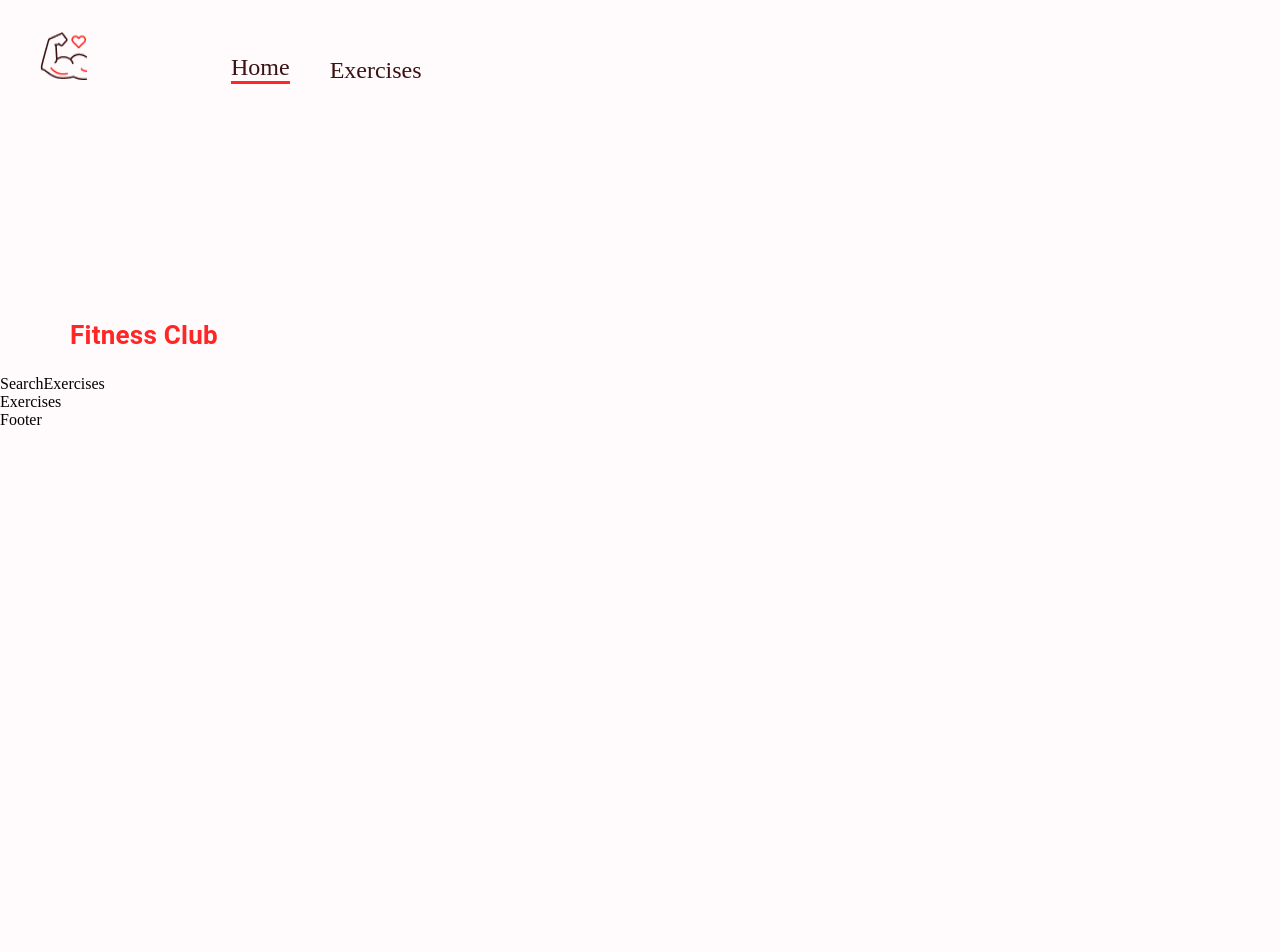
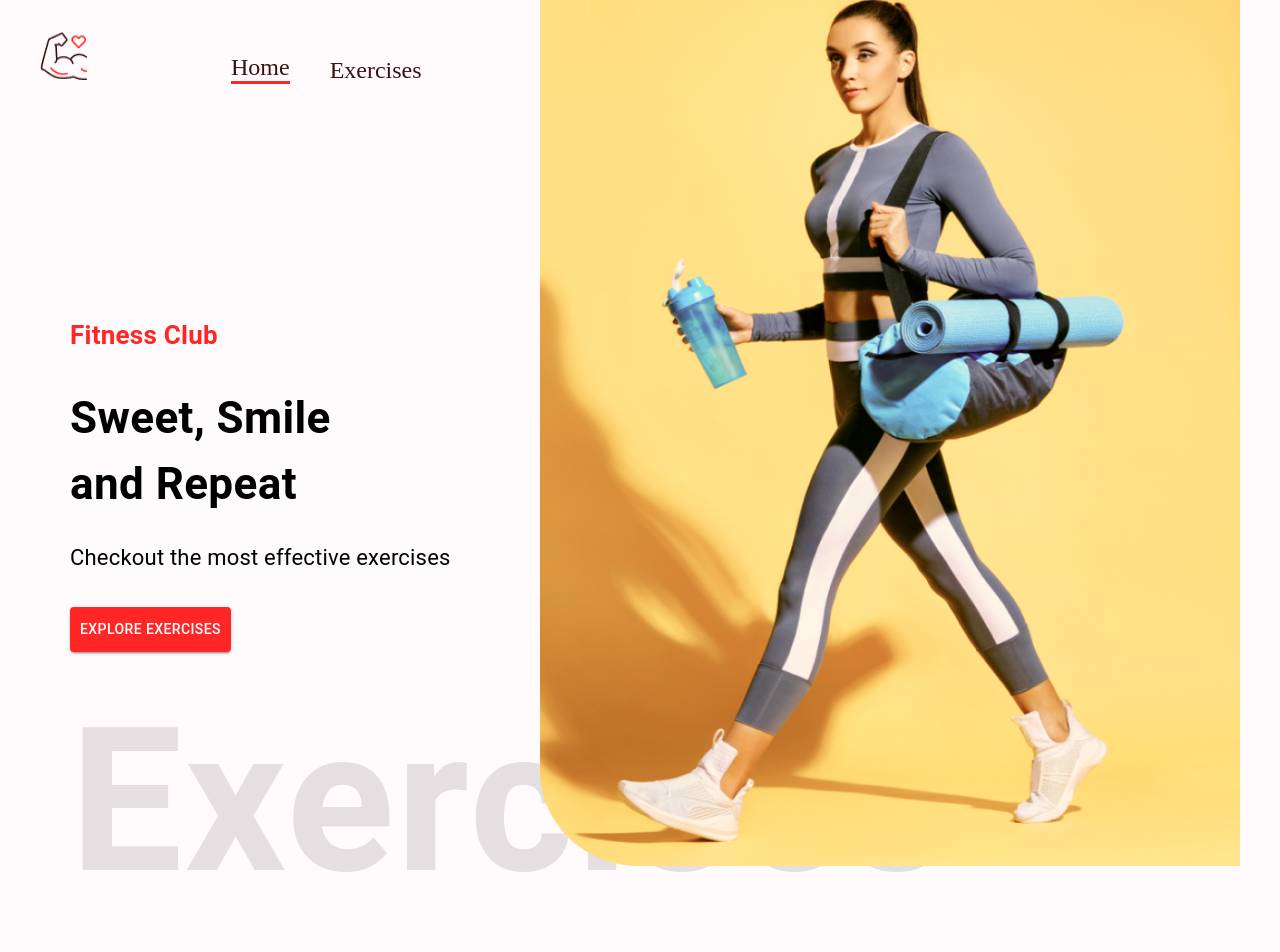
Before and after one commit to ejioguvictor/Gympire, a React (Create React App) app: page / in a window 1280 px wide. Shown: the top 952 px of the page. Before the commit the page ends 800 px from the top, so only its background shows below. Built offline with nearby package versions, Linux system fonts and the light colour scheme.

Commit message:
feat: designed the hero banner for the gympire app

```diff
--- a/src/components/HeroBanner.js
+++ b/src/components/HeroBanner.js
@@ -1,17 +1,59 @@
-import React from 'react'
-import { Box, Stack, Typography } from "@mui/material"
+import React from "react";
+import { Box, Typography, Button } from "@mui/material";
+import HeroBannerImage from "../assets/images/banner.png";
 
 function HeroBanner() {
   return (
-    <Box sx={{
-      mt: { lg: "212px", xs: "70px" },
-      ml: { sm: "50px" }
-    }} position="relative" p="20px">
+    <Box
+      sx={{
+        mt: { lg: "212px", xs: "70px" },
+        ml: { sm: "50px" },
+      }}
+      position="relative"
+      p="20px"
+    >
       <Typography color="#ff2625" fontWeight="600" fontSize="26px">
         Fitness Club
       </Typography>
+      <Typography
+        fontWeight="700"
+        sx={{
+          fontSize: { lg: "44px", xs: "40px" },
+        }}
+        mb="23px"
+        mt="30px"
+      >
+        Sweet, Smile <br /> and Repeat
+      </Typography>
+      <Typography fontSize="22px" lineHeight="35px" mb={4}>
+        Checkout the most effective exercises
+      </Typography>
+      <Button
+        variant="contained"
+        color="error"
+        href="exercises"
+        sx={{ backgroundColor: "#ff2625", padding: "10px" }}
+      >
+        Explore Exercises
+      </Button>
+      <Typography
+        fontWeight="600"
+        color="ff2625"
+        sx={{
+          opacity: 0.1,
+          display: { lg: "block", xs: "none" },
+        }}
+        fontSize="200px"
+      >
+        Exercises
+      </Typography>
+      <img
+        src={HeroBannerImage}
+        alt="hero banner"
+        className="hero-banner-img"
+      />
     </Box>
-  )
+  );
 }
 
 export default HeroBanner;
```
